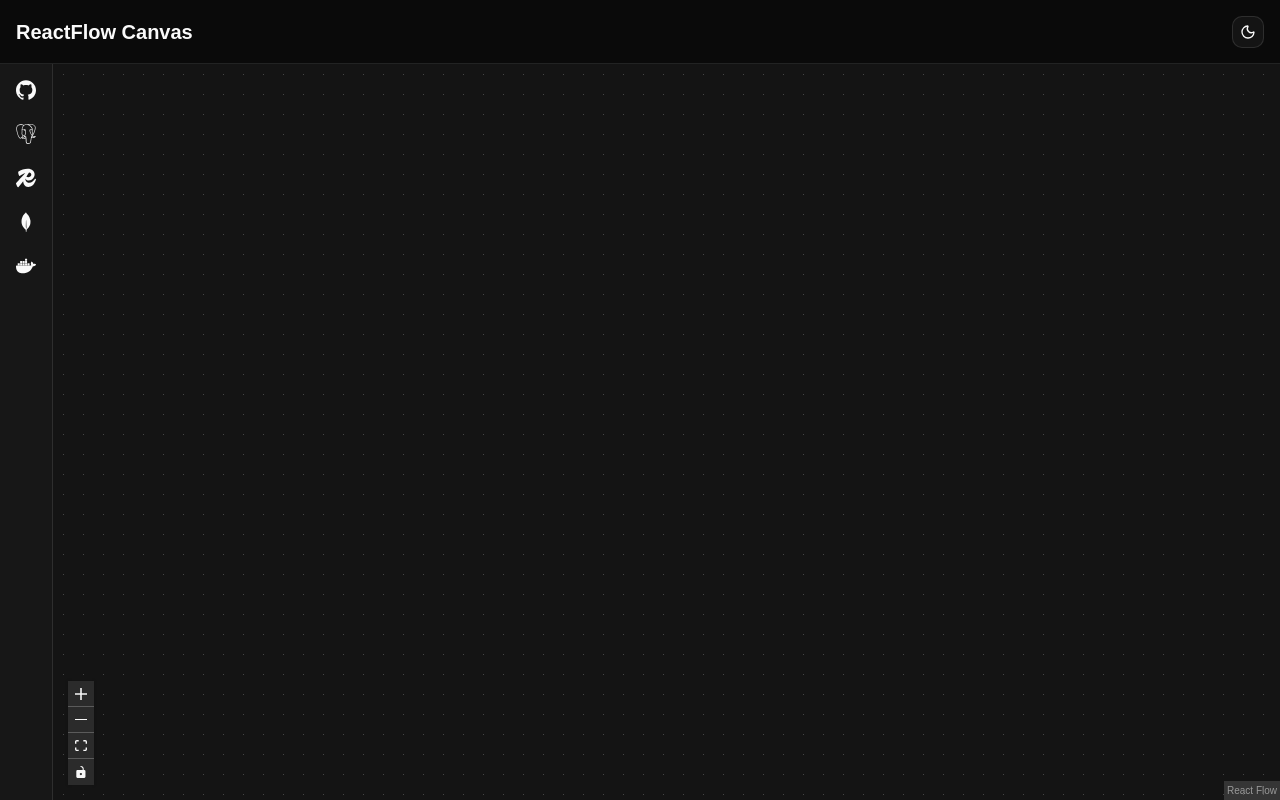
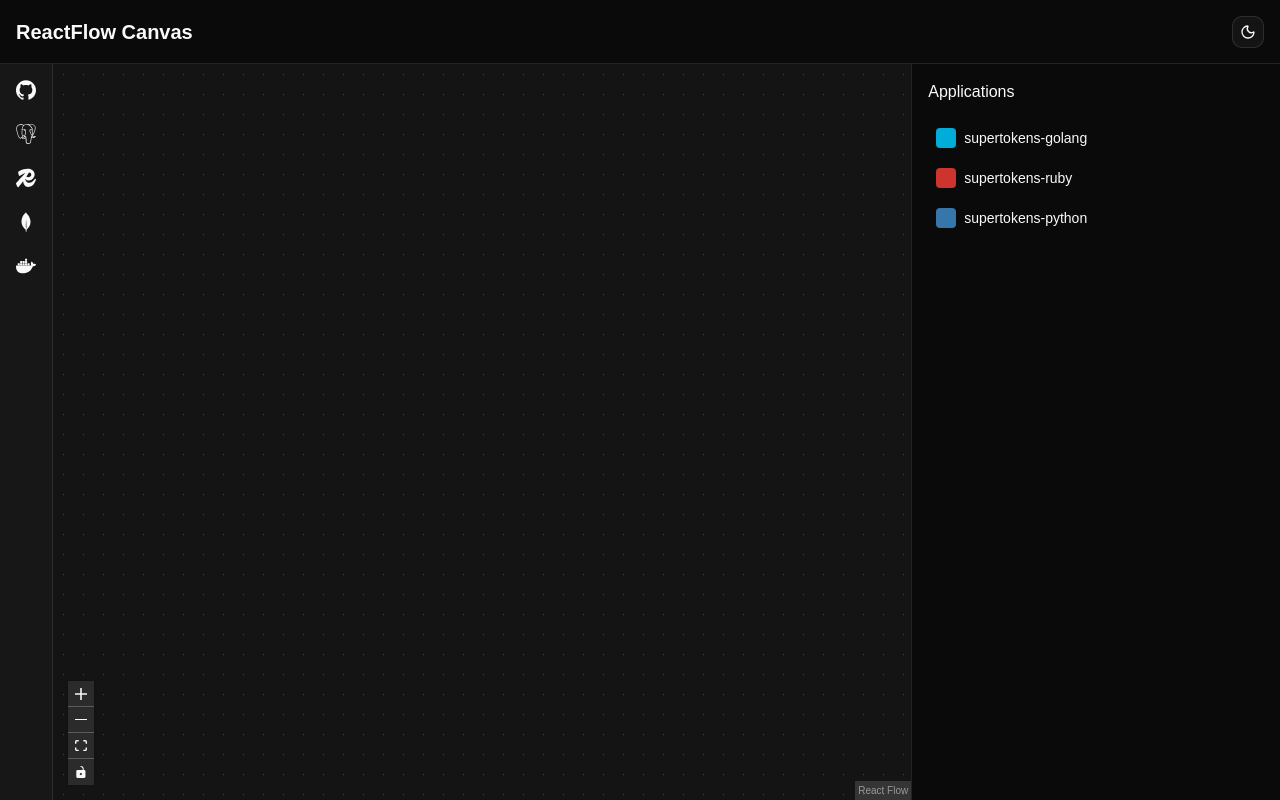
Before and after one commit to RajDeshmukh2001/reactflow-canvas, a React (Vite) app: page / in a window 1280 px wide. Built offline with nearby package versions, Linux system fonts and the light colour scheme.

Commit message:
feat(applications): add applications list section

```diff
--- /dev/null
+++ b/src/components/AppList.tsx
@@ -0,0 +1,21 @@
+import React from 'react';
+import { apps } from '@/data/apps';
+
+const AppList = (): React.JSX.Element => {
+  return (
+    <section className="flex-1 p-4 space-y-4">
+      <h3 className="font-medium">Applications</h3>
+
+      <div className="space-y-1">
+        {apps.map((app) => (
+          <div key={app.id} className="flex items-center gap-2 rounded hover:bg-sidebar-accent cursor-pointer p-2 transition-colors duration-250 ease-in-out">
+            <div className="w-5 h-5 rounded" style={{ backgroundColor: app.logoColor }} />
+            <h4 className="text-sm">{app.name}</h4>
+          </div>
+        ))}
+      </div>
+    </section>
+  );
+};
+
+export default AppList;
--- a/src/components/layout/AppLayout.tsx
+++ b/src/components/layout/AppLayout.tsx
@@ -2,6 +2,7 @@ import React from 'react';
 import Topbar from './Topbar';
 import Sidebar from './Sidebar';
 import GraphCanvas from '../GraphCanvas';
+import RightPanel from './RightPanel';
 
 const AppLayout = (): React.JSX.Element => {
   return (
@@ -11,6 +12,7 @@ const AppLayout = (): React.JSX.Element => {
       <div className="flex flex-1 justify-between h-full">
         <Sidebar />
         <GraphCanvas />
+        <RightPanel />
       </div>
     </div>
   );
--- /dev/null
+++ b/src/components/layout/RightPanel.tsx
@@ -0,0 +1,12 @@
+import React from 'react';
+import AppList from '../AppList';
+
+const RightPanel = (): React.JSX.Element => {
+  return (
+    <aside className="flex-3 h-full border-l">
+      <AppList />
+    </aside>
+  );
+};
+
+export default RightPanel;
--- /dev/null
+++ b/src/data/apps.ts
@@ -0,0 +1,17 @@
+export const apps = [
+  {
+    id: '7aee1c95-544d-45cc-a008-7e8c9b0123bf',
+    name: 'supertokens-golang',
+    logoColor: '#00ADD8',
+  },
+  {
+    id: '18d61ecb-195a-4441-92a1-7bb922e07061',
+    name: 'supertokens-ruby',
+    logoColor: '#CC342D',
+  },
+  {
+    id: '49d0b9b5-cebc-4e04-9f7d-8f0698d87f09',
+    name: 'supertokens-python',
+    logoColor: '#3776AB',
+  },
+];
```
